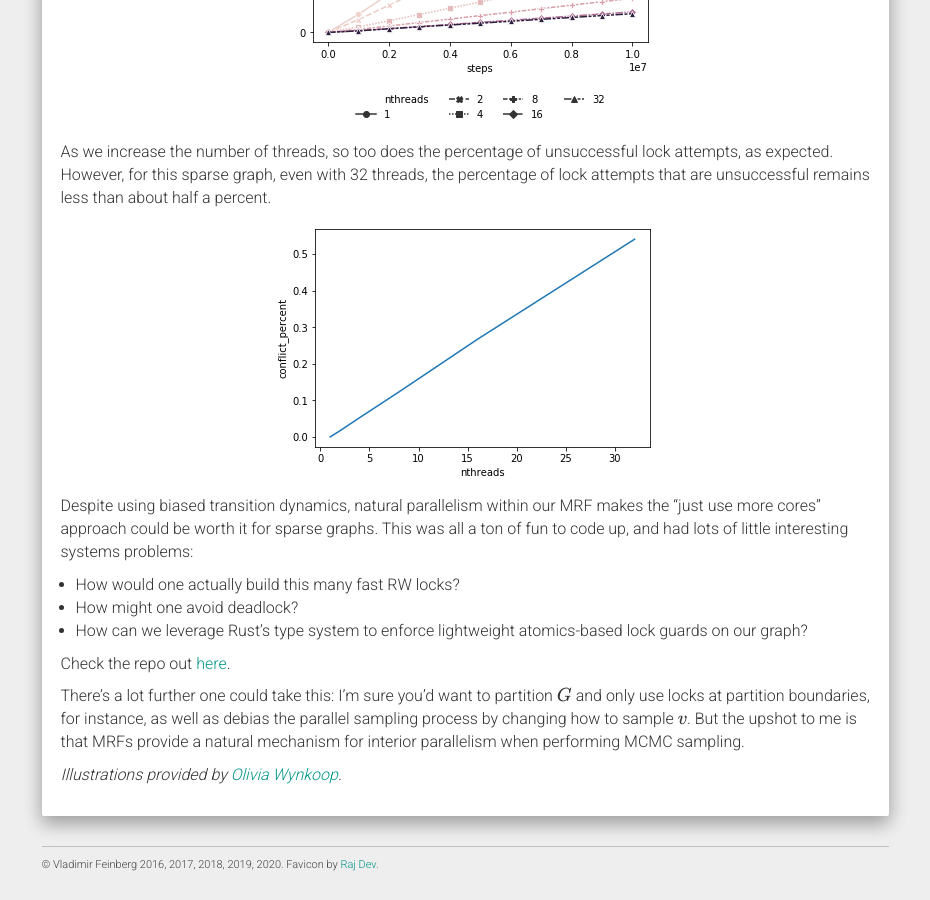
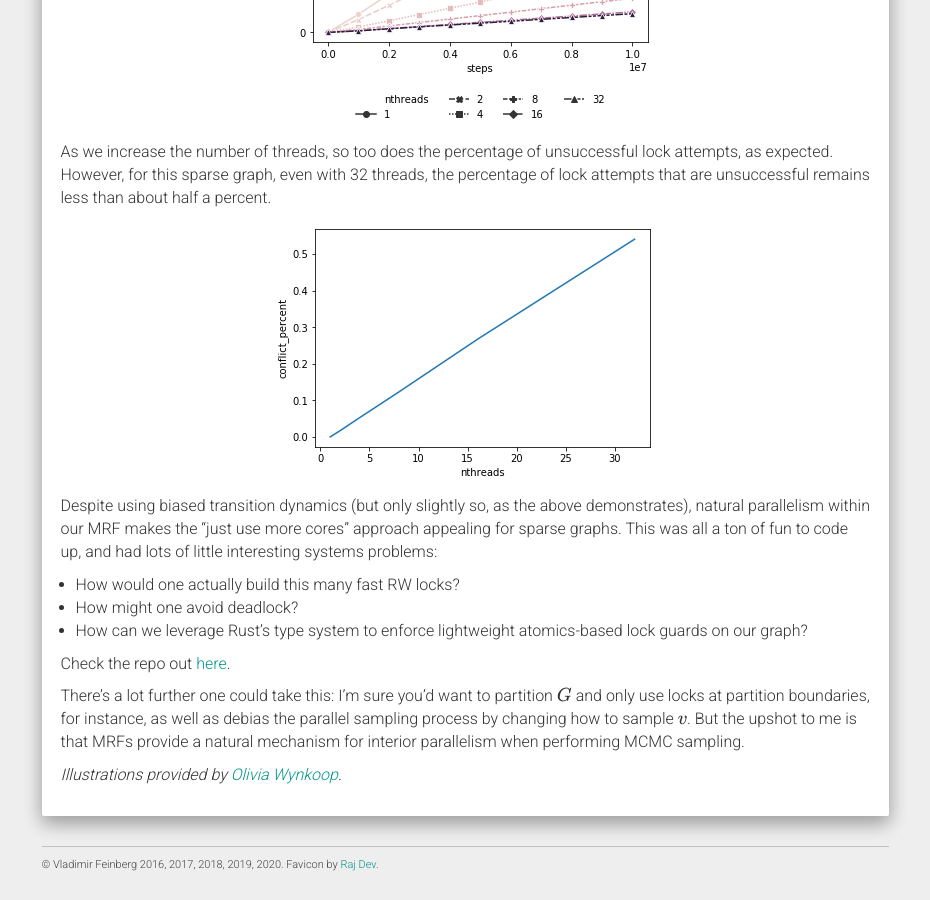
Before and after one commit to vlad17/vlad17.github.io, a Jekyll site: the page built from _posts/2021-03-20-parallel-glauber-inference.md, in a window 1280 px wide and 900 px high, scrolled down 3842 px. Shown: the whole window, without its empty margins (321-1251 px from the left). Built offline with Jekyll 4.4.1, drawn with Linux system fonts in a browser that asks for light colours; nearby versions of some CDN libraries; formulas are drawn with MathJax 3.

Commit message:
typo fix

```diff
--- a/_posts/2021-03-20-parallel-glauber-inference.md
+++ b/_posts/2021-03-20-parallel-glauber-inference.md
@@ -67,7 +67,7 @@ As we increase the number of threads, so too does the percentage of unsuccessful
 
 ![locking conflicts in parallel sampling](/assets/2021-03-20-parallel-glauber-inference/conflict.png){: .img-responsive.center-image}
 
-Despite using biased transition dynamics, natural parallelism within our MRF makes the “just use more cores” approach could be worth it for sparse graphs. This was all a ton of fun to code up, and had lots of little interesting systems problems:
+Despite using biased transition dynamics (but only slightly so, as the above demonstrates), natural parallelism within our MRF makes the “just use more cores” approach appealing for sparse graphs. This was all a ton of fun to code up, and had lots of little interesting systems problems:
 
 * How would one actually build this many fast RW locks?
 * How might one avoid deadlock?
```
